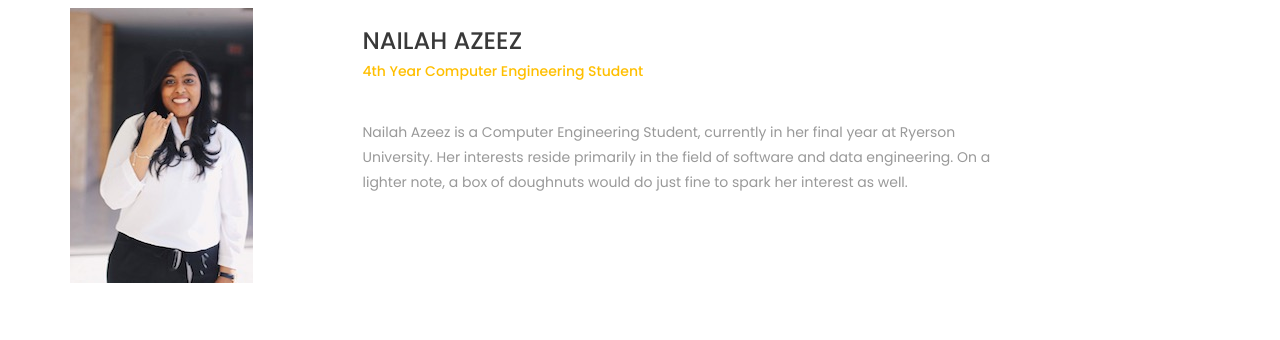
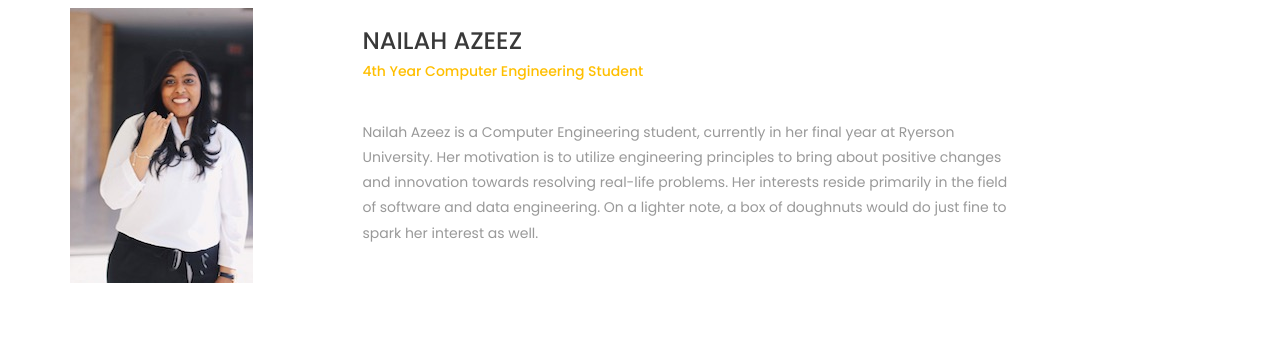
Before and after one commit to tabelsearch/tablesearcheb01, a plain HTML site: page about.html in a window 1280 px wide. Shown: the part 439-779 px from the top of the page. Drawn offline with Linux system fonts and the light colour scheme; files whose address does not match are found by name.

Commit message:
Update about.html

```diff
--- a/about.html
+++ b/about.html
@@ -84,7 +84,7 @@
            <h3 class="uppercase">Nailah Azeez </h3>
            <h5>4th Year Computer Engineering Student</h5>
            <div class="h-30"></div>
-            <p>Nailah Azeez is a Computer Engineering Student, currently in her final year at Ryerson University. Her interests reside primarily in the field of software and data engineering. On a lighter note, a box of doughnuts would do just fine to spark her interest as well.</p>
+            <p>Nailah Azeez is a Computer Engineering student, currently in her final year at Ryerson University.  Her motivation is to utilize engineering principles to bring about positive changes and innovation towards resolving real-life problems. Her interests reside primarily in the field of software and data engineering. On a lighter note, a box of doughnuts would do just fine to spark her interest as well.</p>
 
             <div class="h-10"></div>
 
```
